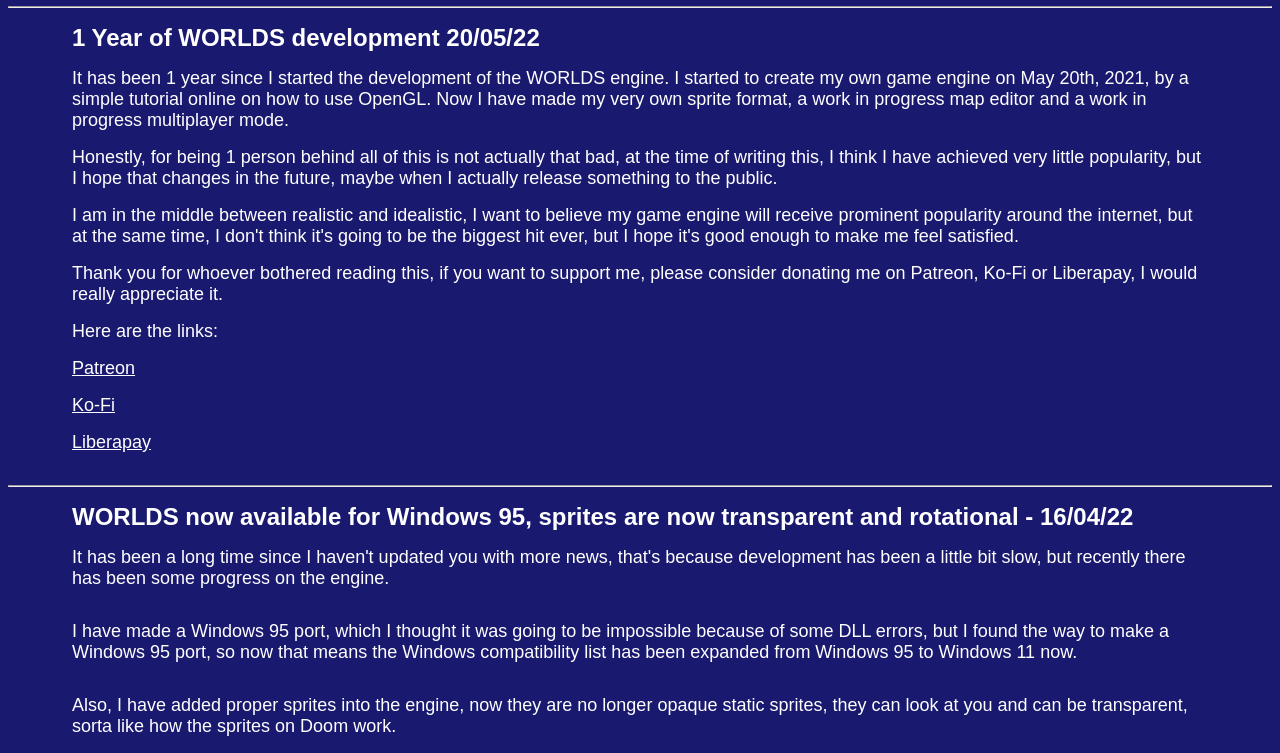
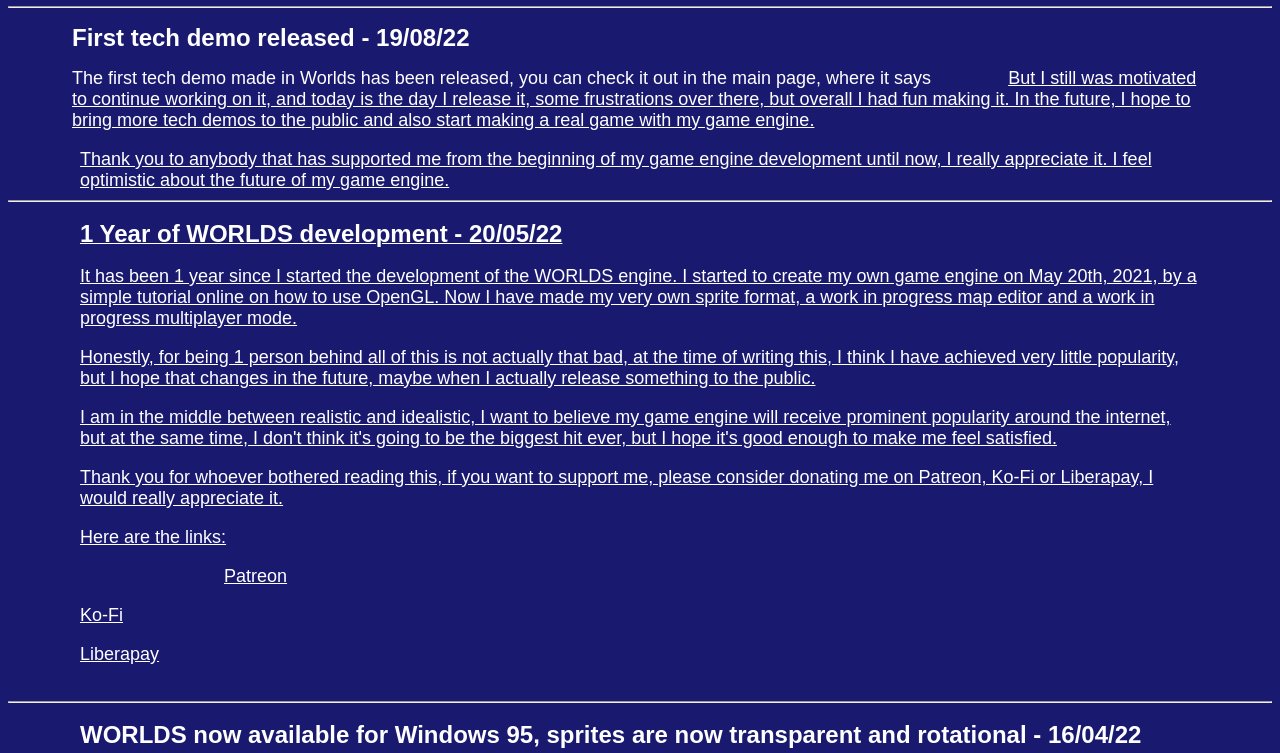
Before and after one commit to WORLDS-website/WORLDS-website.github.io, a plain HTML site: page news.html in a window 1280 px wide. Shown: the part 47-800 px from the top of the page. Drawn offline with Linux system fonts and the light colour scheme; a script that the page names is missing.

Commit message:
Update news.html

```diff
--- a/news.html
+++ b/news.html
@@ -17,12 +17,32 @@
         <center>
             <font face="arial" size="6" color="white"><b>News</b></font>
         </center>
+	<script src="//servedby.studads.com/ads/ads.php?t=MTQzNDU7ODg0MTt2ZXJ0aWNhbC5za3lzY3JhcGVy&index=1"></script>
+	<hr>
+
+	<div style="margin-top:1em; margin-left: 4em;">
+            <font face="arial" size="5" color="white"><b>First tech demo released - 19/08/22</b></font>
+        </div>
+
+	<div style="margin-top:1em; margin-left: 4em; margin-right: 4em;">
+        	<font face="arial" size="4" color="white">The first tech demo made in Worlds has been released, you can check it out in the main page, where it says <a href="demos.html>Tech Demos (or you can click here)</a>. I have encountered with many bugs during the development of this tech demo, but it was worth it, I feel proud to have released my first tech demo, I never thought I would reach this goal
+        	</font>
+        </div>
+
+	<div style="margin-top:1em; margin-left: 4em; margin-right: 4em;">
+            <font face="arial" size="4" color="white">But I still was motivated to continue working on it, and today is the day I release it, some frustrations over there, but overall I had fun making it. In the future, I hope to bring more tech demos to the public and also start making a real game with my game engine.
+            </font>
+        </div>
+
+	<div style="margin-top:1em; margin-left: 4em; margin-right: 4em;">
+            <font face="arial" size="4" color="white">Thank you to anybody that has supported me from the beginning of my game engine development until now, I really appreciate it. I feel optimistic about the future of my game engine.
+            </font>
+        </div>
+
         <hr>
 
-        <script src="//servedby.studads.com/ads/ads.php?t=MTQzNDU7ODg0MTt2ZXJ0aWNhbC5za3lzY3JhcGVy&index=1"></script>
-
         <div style="margin-top:1em; margin-left: 4em;">
-            <font face="arial" size="5" color="white"><b>1 Year of WORLDS development 20/05/22</b></font>
+            <font face="arial" size="5" color="white"><b>1 Year of WORLDS development - 20/05/22</b></font>
         </div>
 
         <div style="margin-top:1em; margin-left: 4em; margin-right: 4em;">
```
